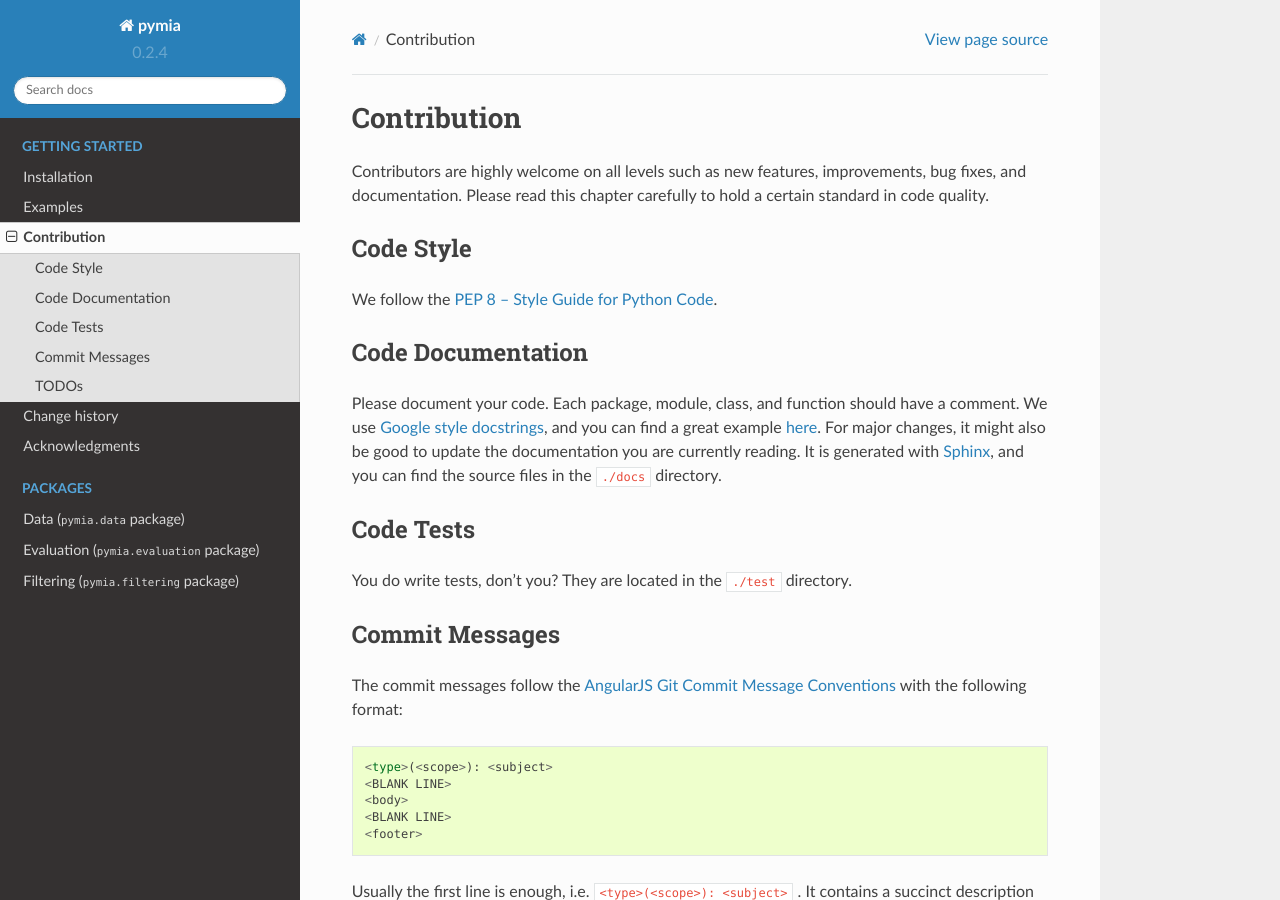
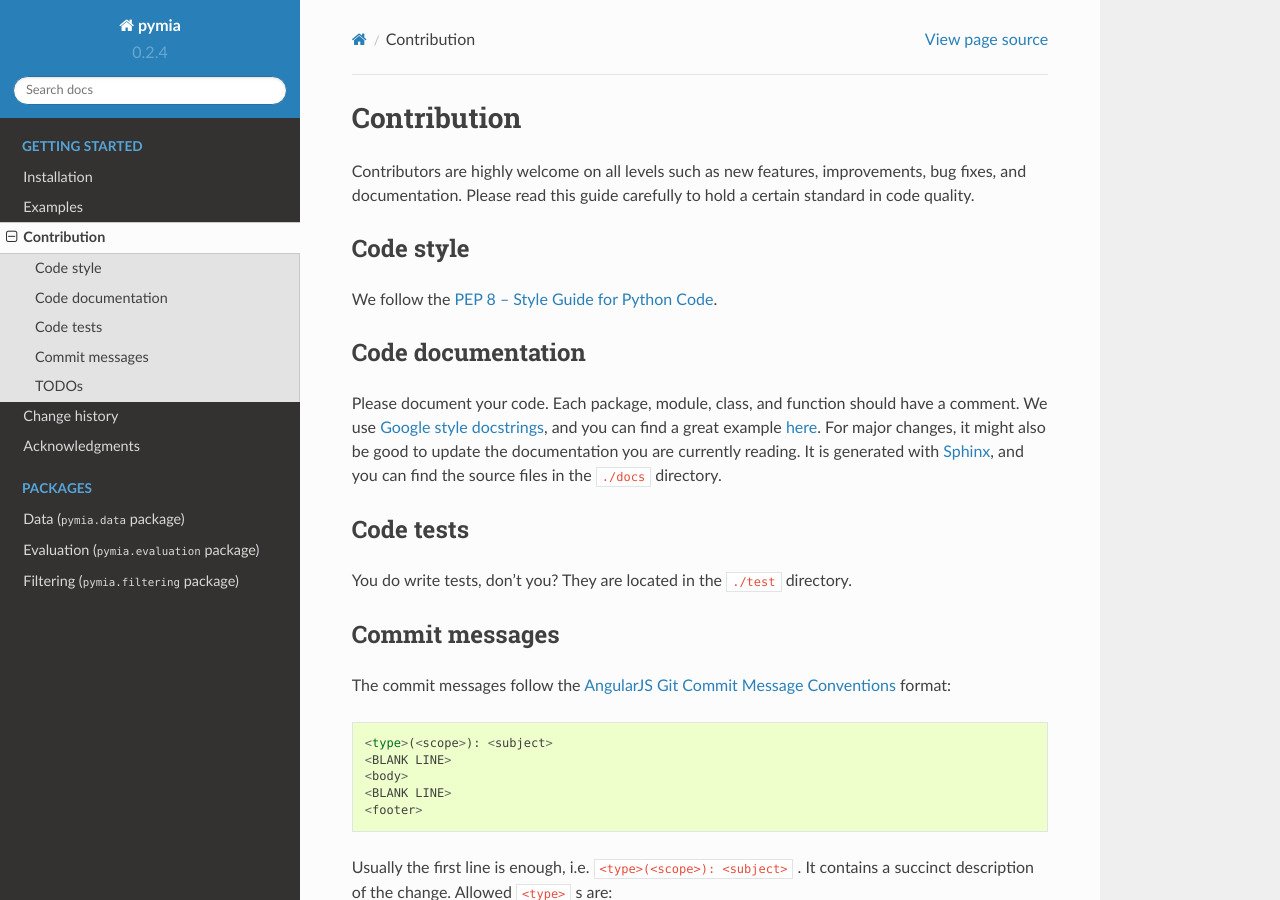
Before and after one commit to rundherum/pymia, a Sphinx documentation site: the page built from docs/contribution.rst, in a window 1280 px wide and 900 px high. Built offline with Sphinx 7.4.7 and the Read the Docs theme 2.0.0, drawn with Linux system fonts in a browser that asks for light colours; formulas are drawn with MathJax 3; pages that are not in the unit, such as notebooks, are missing from menus.

Commit message:
docs(all): revise text

```diff
--- a/docs/contribution.rst
+++ b/docs/contribution.rst
@@ -4,13 +4,13 @@ Contribution
 ============
 
 Contributors are highly welcome on all levels such as new features, improvements, bug fixes, and documentation.
-Please read this chapter carefully to hold a certain standard in code quality.
+Please read this guide carefully to hold a certain standard in code quality.
 
-Code Style
+Code style
 ----------
 We follow the `PEP 8 -- Style Guide for Python Code <https://www.python.org/dev/peps/pep-0008/>`_.
 
-Code Documentation
+Code documentation
 ------------------
 Please document your code. Each package, module, class, and function should have a comment.
 We use `Google style docstrings <http://google.github.io/styleguide/pyguide.html#Comments>`_, and you can find
@@ -18,15 +18,14 @@ a great example `here <http://sphinxcontrib-napoleon.readthedocs.io/en/latest/ex
 For major changes, it might also be good to update the documentation you are currently reading.
 It is generated with `Sphinx <http://www.sphinx-doc.org>`_, and you can find the source files in the ``./docs`` directory.
 
-Code Tests
+Code tests
 ----------
 You do write tests, don't you? They are located in the ``./test`` directory.
 
-Commit Messages
+Commit messages
 ---------------
 The commit messages follow the
-`AngularJS Git Commit Message Conventions <https://gist.github.com/stephenparish/9941e89d80e2bc58a153>`_
-with the following format::
+`AngularJS Git Commit Message Conventions <https://gist.github.com/stephenparish/9941e89d80e2bc58a153>`_ format::
 
     <type>(<scope>): <subject>
     <BLANK LINE>
```
Also changed, not shown: docs/installation.rst (+9 -8 lines).
